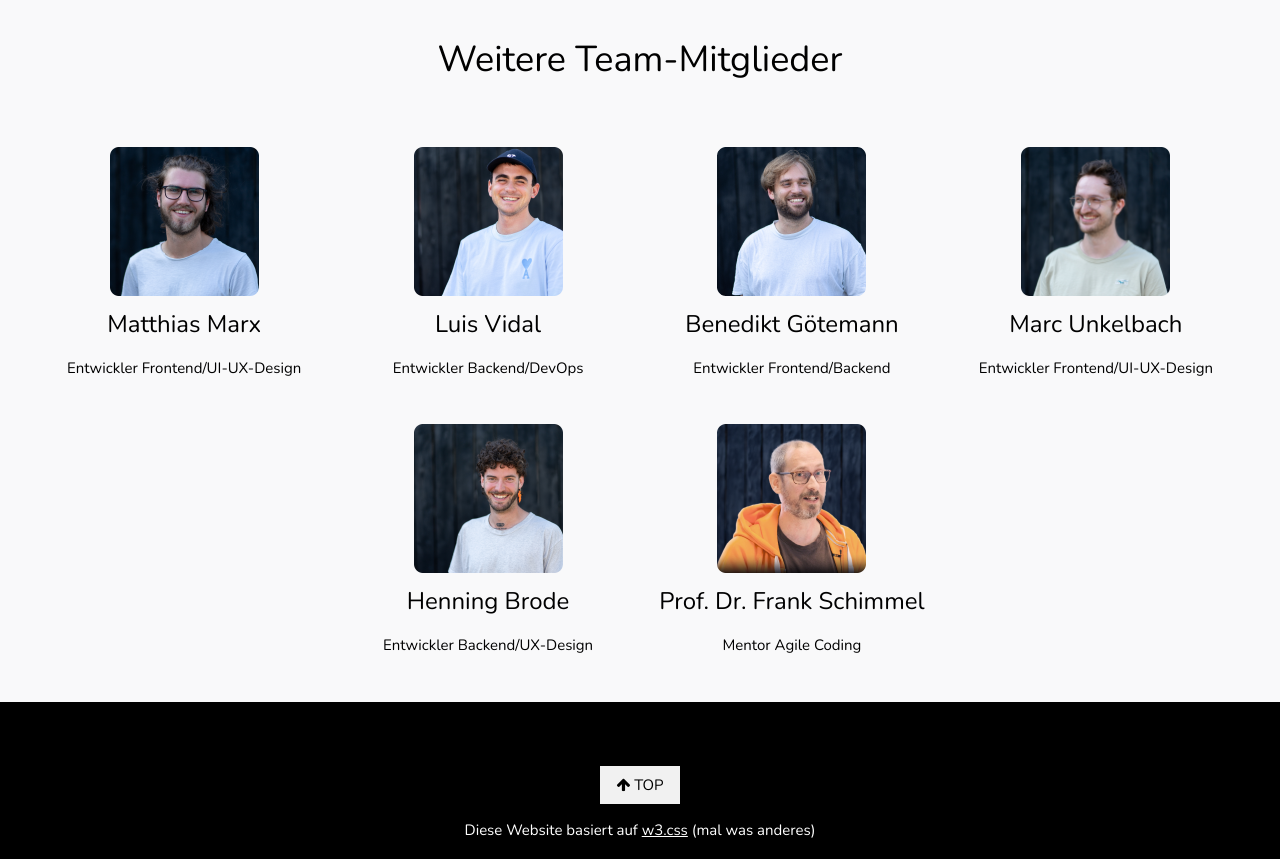
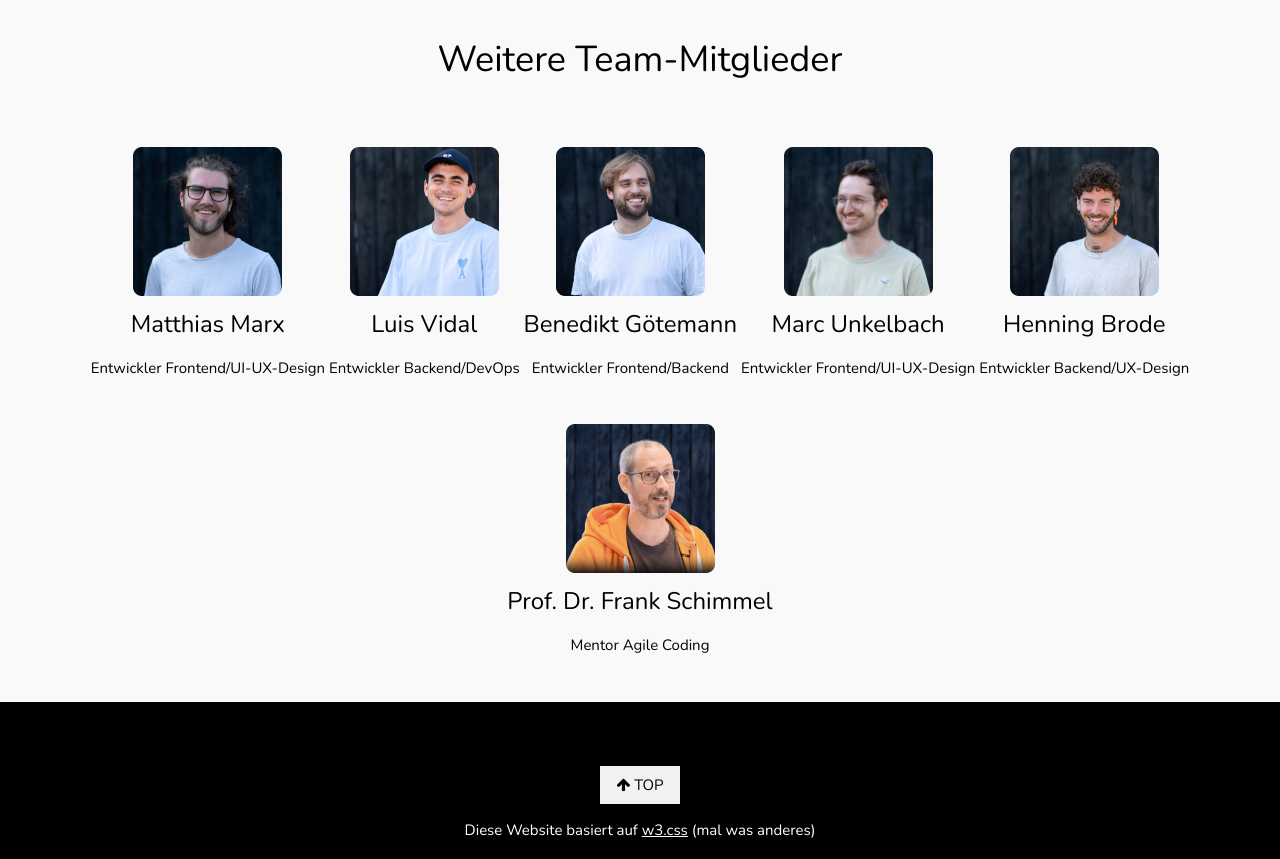
Before and after one commit to deciderstartup/deciderstartup.github.io, a plain HTML site: page index.html in a window 1280 px wide. Shown: the part 3924-4783 px from the top of the page. Drawn offline with nearby package versions, Linux system fonts and the light colour scheme.

Commit message:
Fix: changed width to max-width in contact section

```diff
--- a/index.html
+++ b/index.html
@@ -124,20 +124,20 @@ body, html {
 <!-- Team Section -->
 <div class="w3-container" style="padding:128px 16px; padding-bottom:0; background-color: #F9F9FA; " id="kontakt">
   <h3 class="w3-center w3-xxxlarge w3-wide">KONTAKT &amp; TEAM</h3>
-  <div style="background-color:#00AEFF; padding:5px; border-radius:5px; width:350px; margin:auto">
+  <div style="background-color:#00AEFF; padding:5px; border-radius:5px; max-width:350px; margin:auto">
     <p class="w3-center w3-large">Interesse an einem Gespräch<br/>oder einer Demo unseres Prototyps?</p>
     <p class="w3-center w3-large">Gerne bei Daniel Busch<br/>und/oder Markus Linden melden!</p>
   </div>
 
   <div style="text-align:center; margin-top:60px;">
-    <div style="padding-bottom:30px; display: inline-block; width:400px;">
+    <div style="padding-bottom:30px; display: inline-block; max-width:400px;">
       <img src="img/decider_markus.png" style="width:149px; height:149px;">
       <h3>Prof. Dr. Markus Linden</h3>
       <p>Mentor</p>
       <p><i class="fa fa-envelope"></i>&nbsp;&nbsp;markus.linden(at)th-koeln.de</p>
       <p><i class="fa fa-linkedin"></i></i>&nbsp;&nbsp;<a href="https://www.linkedin.com/in/markus-linden-797a6717/">LinkedIn</a></p>
     </div>
-    <div style="padding-bottom:30px;display: inline-block; width:400px;">
+    <div style="padding-bottom:30px;display: inline-block; max-width:400px;">
       <img src="img/decider_daniel.png" style="width:149px; height:149px;">
       <h3>Daniel Busch</h3>
       <p>Entwickler Gameplay/UX/Texte</p>
@@ -151,32 +151,32 @@ body, html {
   <p class="w3-center w3-xxlarge">Weitere Team-Mitglieder</p>
   <div style="text-align:center; margin-top:60px;">
 
-    <div style="padding-bottom:30px;display: inline-block; width:300px;">
+    <div style="padding-bottom:30px;display: inline-block; max-width:300px;">
       <img src="img/decider_matthias.png" style="width:149px; height:149px;">
       <h3>Matthias Marx</h3>
       <p>Entwickler Frontend/UI-UX-Design</p>
     </div>
-    <div style="padding-bottom:30px; display: inline-block; width:300px;">
+    <div style="padding-bottom:30px; display: inline-block; max-width:300px;">
       <img src="img/decider_luis.png" style="width:149px; height:149px;">
       <h3>Luis Vidal</h3>
       <p>Entwickler Backend/DevOps</p>
     </div>
-    <div style="padding-bottom:30px;display: inline-block; width:300px;">
+    <div style="padding-bottom:30px;display: inline-block; max-width:300px;">
       <img src="img/decider_benni.png" style="width:149px; height:149px;">
       <h3>Benedikt Götemann</h3>
       <p>Entwickler Frontend/Backend</p>
     </div>
-    <div style="padding-bottom:30px; display: inline-block; width:300px;">
+    <div style="padding-bottom:30px; display: inline-block; max-width:300px;">
       <img src="img/decider_marc.png" style="width:149px; height:149px;">
       <h3>Marc Unkelbach</h3>
       <p>Entwickler Frontend/UI-UX-Design</p>
     </div>
-    <div style="padding-bottom:30px; display: inline-block; width:300px;">
+    <div style="padding-bottom:30px; display: inline-block; max-width:300px;">
       <img src="img/decider_henning.png" style="width:149px; height:149px;">
       <h3>Henning Brode</h3>
       <p>Entwickler Backend/UX-Design</p>
     </div>
-    <div style="padding-bottom:30px;display: inline-block; width:300px;">
+    <div style="padding-bottom:30px;display: inline-block; max-width:300px;">
       <img src="img/decider_frank.png" style="width:149px; height:149px;">
       <h3>Prof. Dr. Frank Schimmel</h3>
       <p>Mentor Agile Coding</p>
```
